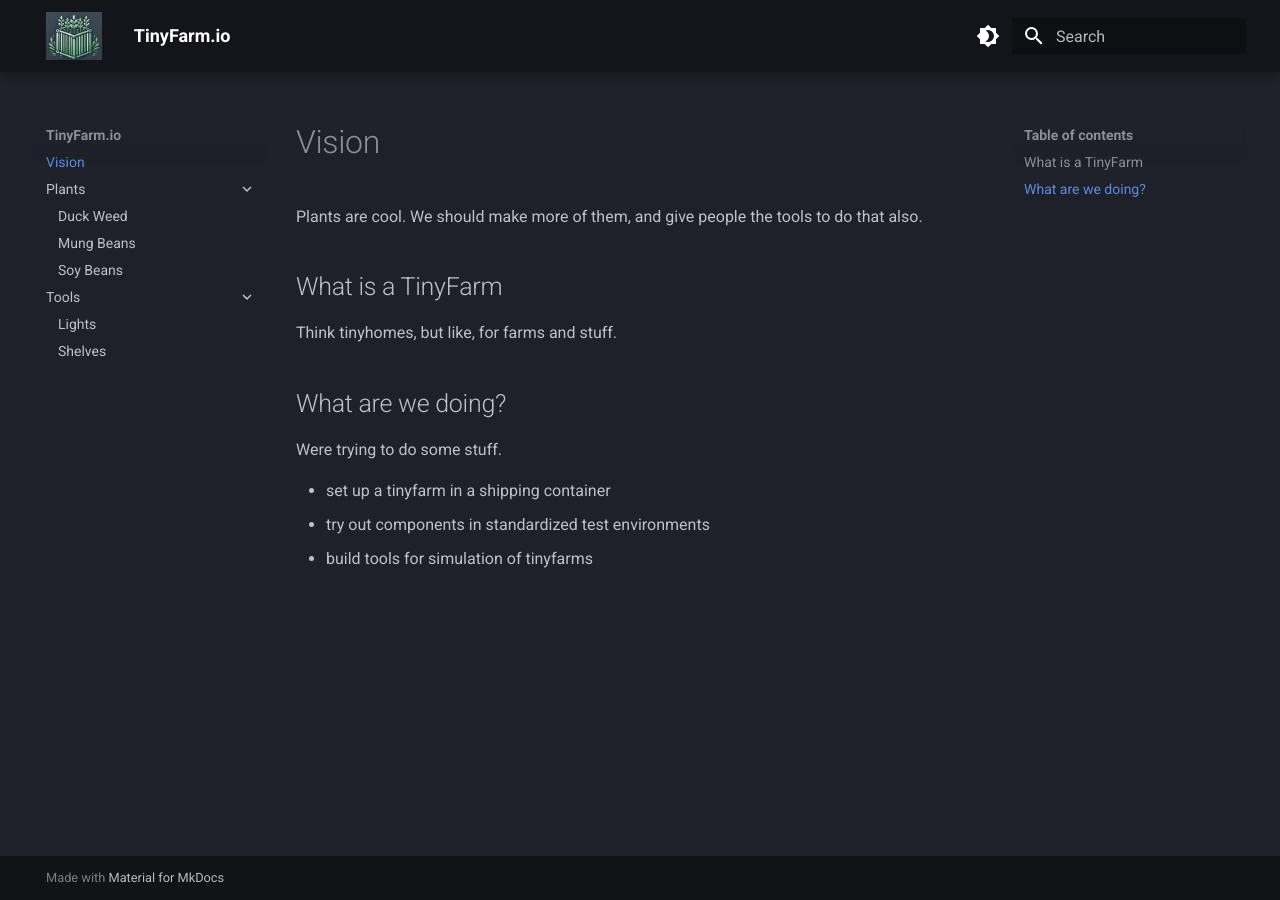
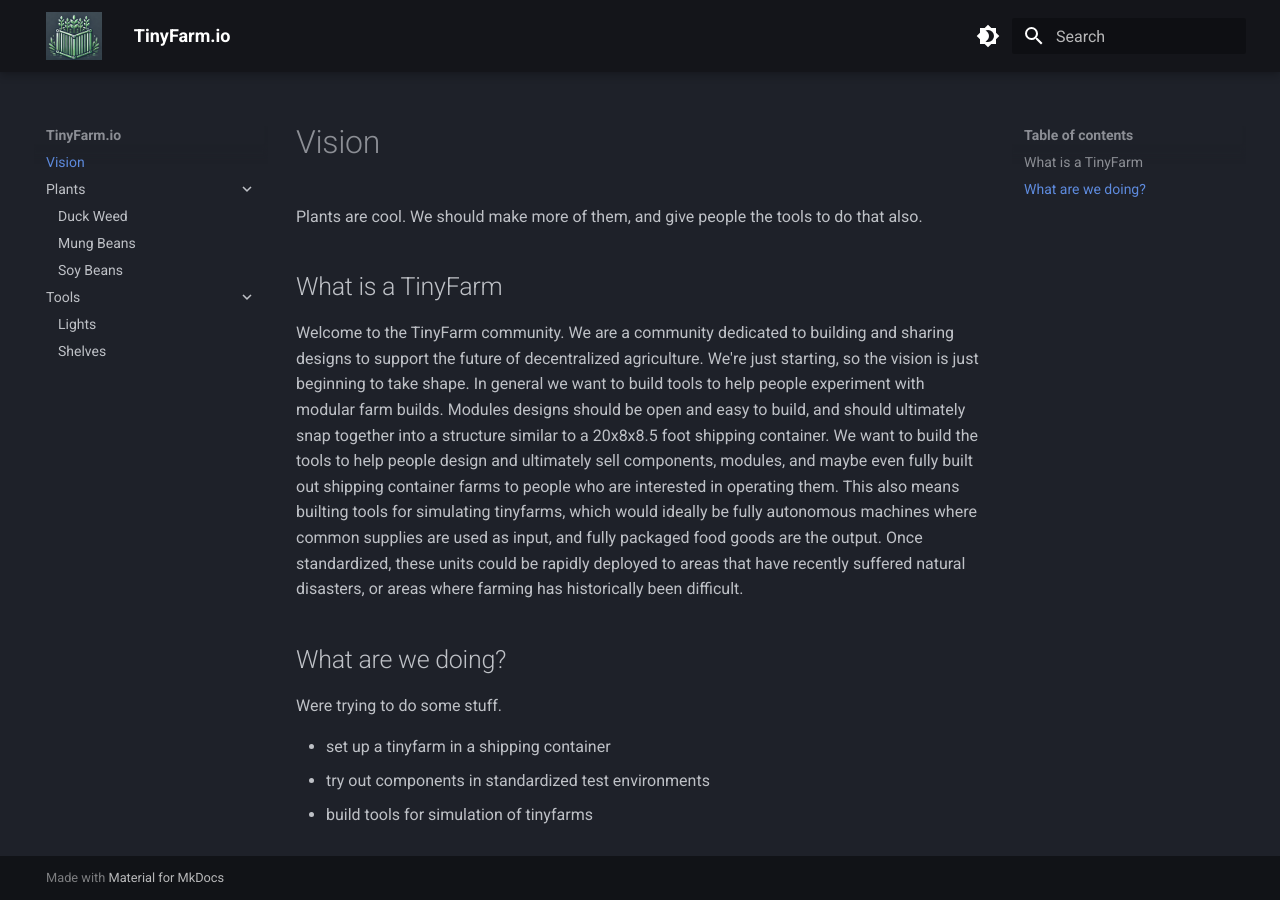
Before and after one commit to pierce403/tinyfarm, an MkDocs documentation site: the page built from docs/index.md, in a window 1280 px wide. Built offline with MkDocs 1.6.1 and Material for MkDocs 9.7.7, drawn with Linux system fonts in a browser that asks for light colours.

Commit message:
updating the main page with more detailed vision

```diff
--- a/docs/index.md
+++ b/docs/index.md
@@ -3,8 +3,7 @@
 Plants are cool. We should make more of them, and give people the tools to do that also.
 
 ## What is a TinyFarm
-
-Think tinyhomes, but like, for farms and stuff.
+Welcome to the TinyFarm community. We are a community dedicated to building and sharing designs to support the future of decentralized agriculture. We're just starting, so the vision is just beginning to take shape. In general we want to build tools to help people experiment with modular farm builds. Modules designs should be open and easy to build, and should ultimately snap together into a structure similar to a 20x8x8.5 foot shipping container. We want to build the tools to help people design and ultimately sell components, modules, and maybe even fully built out shipping container farms to people who are interested in operating them. This also means builting tools for simulating tinyfarms, which would ideally be fully autonomous machines where common supplies are used as input, and fully packaged food goods are the output. Once standardized, these units could be rapidly deployed to areas that have recently suffered natural disasters, or areas where farming has historically been difficult.
 
 ## What are we doing?
 
```
